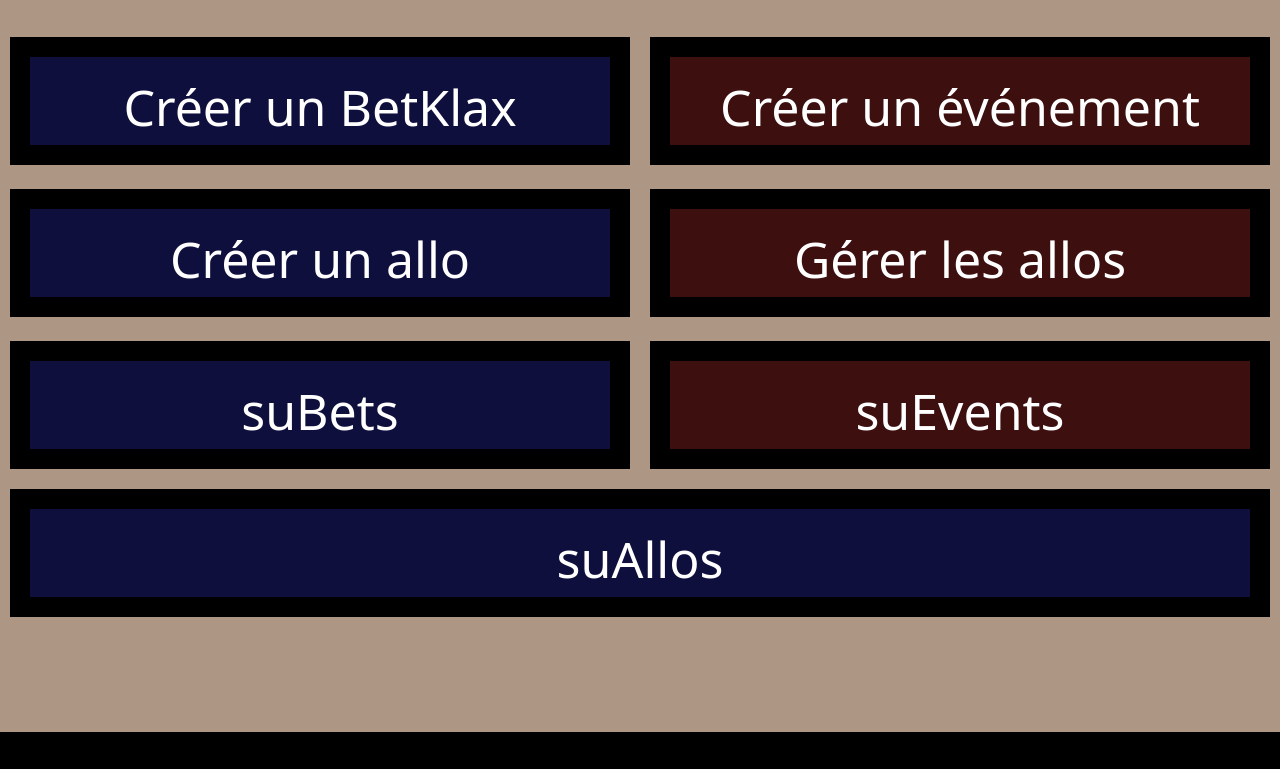
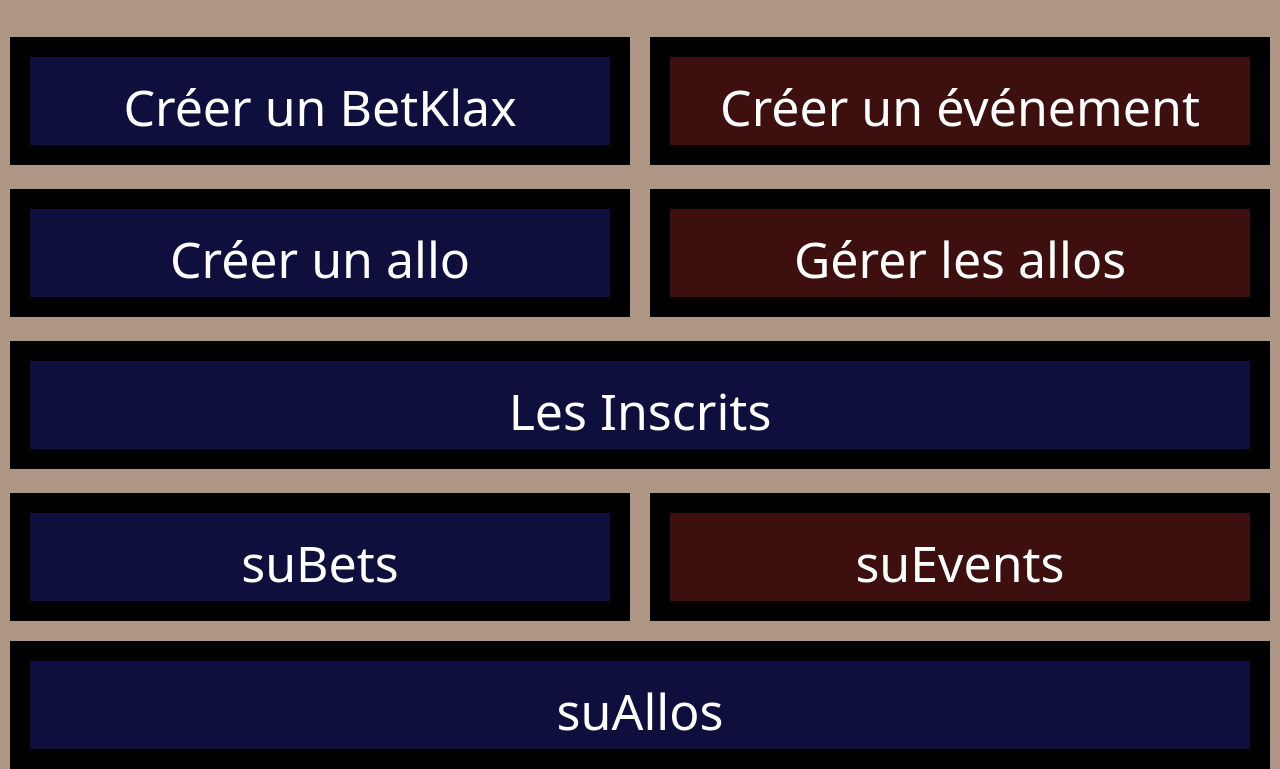
Before and after one commit to Gurwan/Mafienssat, a Django app: page /staff/ in a window 1280 px wide. Shown: the part 68-837 px from the top of the page. Before the commit the page ends 800 px from the top, so only its background shows below. Run offline with Django 4.2, Linux system fonts and the light colour scheme; a user stored in the database is signed in; data comes from the database, SQL or seed files in the repository; some libraries are stand-ins or nearby versions.

Commit message:
Corrections

```diff
--- a/templates/staff.html
+++ b/templates/staff.html
@@ -25,6 +25,12 @@
               </a>
           </div>
           <br>
+          <div class="row">
+              <a class="col" id="left" href="{% url "suUsers" %}">
+                  <h2 style="color: white">Les Inscrits</h2>
+              </a>
+          </div>
+          <br>
           {% if user.is_superuser %}
               <div class="row">
                   <a class="col" id="left" href="{% url "suBets" %}">
```
